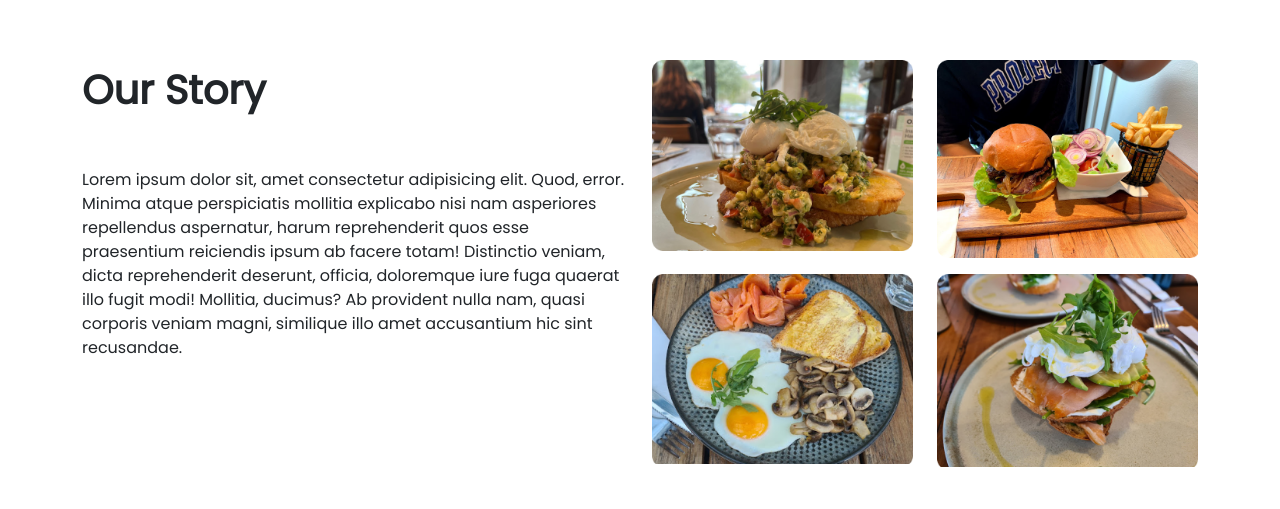
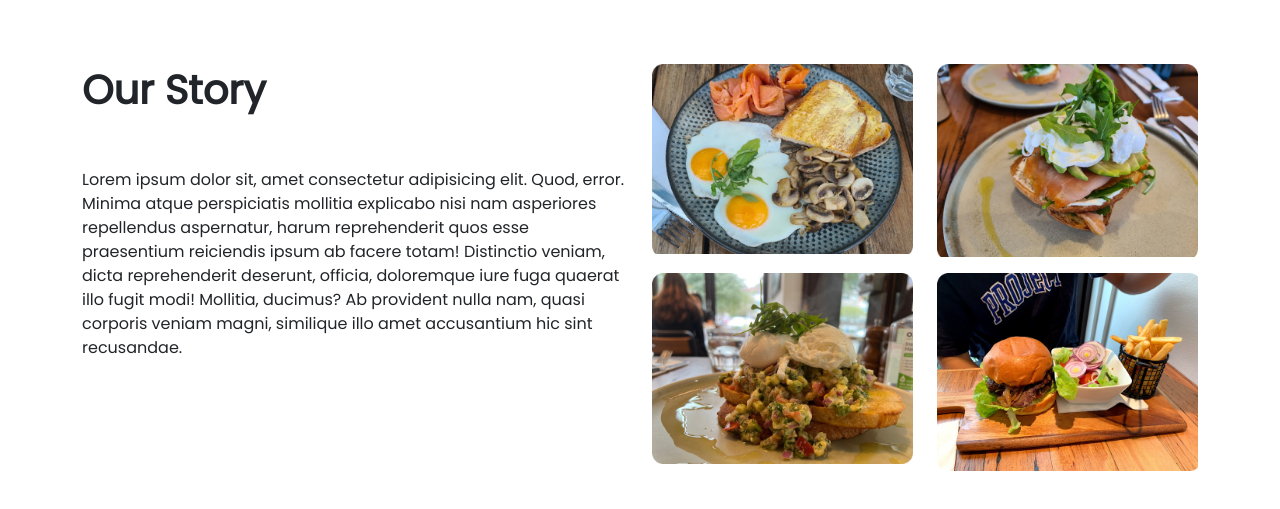
Before and after one commit to GauravShreenet/CafeApp, a React (Create React App) app: page / in a window 1280 px wide. Shown: the part 1588-2097 px from the top of the page. Before the commit the page ends 2071 px from the top, so only its background shows below. Built offline with nearby package versions, Linux system fonts and the light colour scheme.

Commit message:
add the effect for the story section as well

```diff
--- a/package.json
+++ b/package.json
@@ -11,6 +11,7 @@
     "react": "^18.2.0",
     "react-bootstrap": "^2.9.1",
     "react-dom": "^18.2.0",
+    "react-intersection-observer": "^9.5.3",
     "react-router-dom": "^6.20.0",
     "react-scripts": "5.0.1",
     "web-vitals": "^2.1.4"
--- a/src/Component/Story.js
+++ b/src/Component/Story.js
@@ -1,37 +1,53 @@
-import React from 'react'
+import React, { useEffect, useRef, useState } from 'react'
 import { Col, Container, Image, Row } from 'react-bootstrap'
 import firstImg from '../Asset/menuOne.png'
 import secondImg from '../Asset/menuTwo.png'
 import thirdImg from '../Asset/menuThree.png'
 import forthImg from '../Asset/menuFour.png'
+import { useInView } from 'react-intersection-observer'
+import { motion } from 'framer-motion'
 
 
 export const Story = () => {
 
-    const imageMenu = [firstImg, secondImg, thirdImg, forthImg];
+    const { ref, inView } = useInView();
+
+    const imageMenu = [firstImg, secondImg, thirdImg, forthImg, firstImg, secondImg];
 
   return (
     <>
-        <Container className='mt-5'>
+        <Container className='my-5 overflow-hidden'>
             <Row>
-                <Col>
+                <Col style={{height: '60vh'}}>
                     <div style={{ fontSize: '5vh', fontWeight: 'bold'}}>Our Story</div>
                     <div className='mt-5'>
                         <p>
                             Lorem ipsum dolor sit, amet consectetur adipisicing elit. Quod, error. Minima atque perspiciatis mollitia explicabo nisi nam asperiores repellendus aspernatur, harum reprehenderit quos esse praesentium reiciendis ipsum ab facere totam!
                             Distinctio veniam, dicta reprehenderit deserunt, officia, doloremque iure fuga quaerat illo fugit modi! Mollitia, ducimus? Ab provident nulla nam, quasi corporis veniam magni, similique illo amet accusantium hic sint recusandae.
                         </p>
+
                     </div>
                 </Col>
-                <Col>
+                <Col style={{height: '65vh', overflow: 'hidden'}}>
                     <Row>
                         {imageMenu.map((imageMenu, i)=>(
-                            <Col sm={6} md={4} lg={6} xl={6} key={i}>
-                                <Image src={imageMenu} alt={`Image ${i}`} fluid className='mb-3'/>
+                            <Col sm={6} md={12} lg={6} xl={6} key={i}>
+                                <motion.div
+                                    initial={{y: 0}}
+                                    style={{y : inView ? -210 : 0 }}
+                                    animate={{y : inView ? -210 : 0,
+                                    transition: { duration: 0.5, ease: 'easeOut'}}}
+                                    transition={{ duration: 0.5 }}
+                                >
+                                    <Image src={imageMenu} alt={`Image ${i}`} fluid className='mb-3'/>
+                                </motion.div>
+
                             </Col>
                         ))}
                     </Row>
                 </Col>
+                <div ref={ref} className='mt-5'></div>
+
             </Row>
 
         </Container>
```
Also changed, not shown: src/App.css (line endings or trailing spaces), 1 other file (tests, documents, lock files or other folders).
